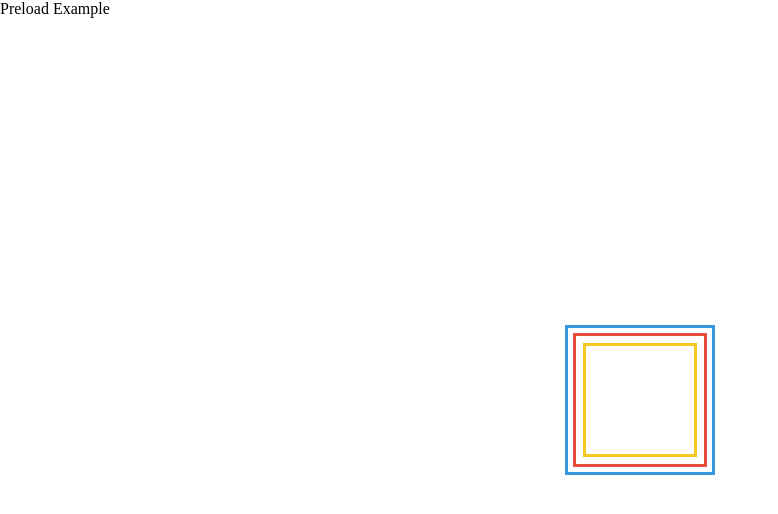
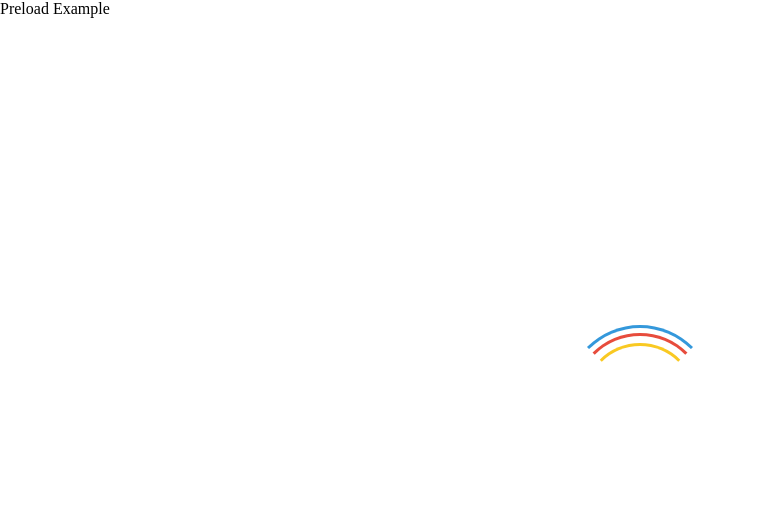
Before and after one commit to julian-leahy/preload-animation, a plain HTML site: page index.html in a window 1280 px wide. Shown: the whole page, without its empty margins (0-778 px from the left). Drawn offline with Linux system fonts and the light colour scheme.

Commit message:
style border top only with 50% radius

```diff
--- a/preload.css
+++ b/preload.css
@@ -20,7 +20,9 @@
     position: relative;
     width: 150px;
     height: 150px;
-    border: 3px solid #3498db;
+    border-radius: 50%;
+    border: 3px solid transparent;
+    border-top-color: #3498db;
 }
 
 .loader:before {
@@ -30,7 +32,9 @@
     left: 5px;
     right: 5px;
     bottom: 5px;
-    border: 3px solid #e74c3c;
+    border-radius: 50%;
+    border: 3px solid transparent;
+    border-top-color: #e74c3c;
 }
 
 .loader:after {
@@ -40,5 +44,7 @@
     left: 15px;
     right: 15px;
     bottom: 15px;
-    border: 3px solid #f9c922;
+    border-radius: 50%;
+    border: 3px solid transparent;
+    border-top-color: #f9c922;
 }
```
